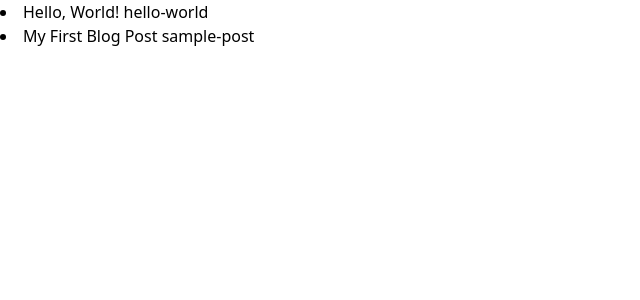
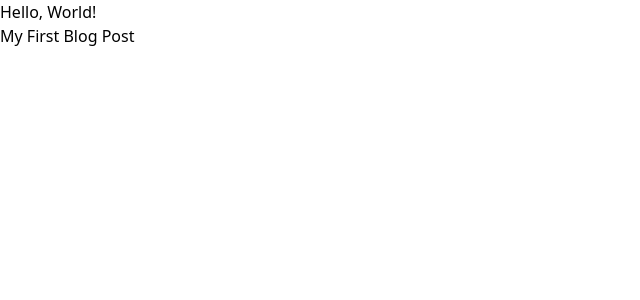
Before and after one commit to HameezExE/md-blog, a Next.js app: page / in a window 1280 px wide. Shown: the top 300 px of the page, without its empty margins (0-640 px from the left). Built offline with nearby package versions, Linux system fonts and the light colour scheme.

Commit message:
PostCard logic added

```diff
--- a/posts/hello-world.md
+++ b/posts/hello-world.md
@@ -11,7 +11,7 @@ Welcome to my blog! This is my very first post. 🎉
 
 ## Why I Started This Blog
 
-I created this blog to share my thoughts, projects, and experiences as I continue my journey in tech and beyond. Whether it's about coding, design, or life lessons, you'll find it all here.
+I created this blog to share my thoughts, projects, and experiences as I continue my journey in tech and beyond. Whether it's about coding, design, or life lessons.
 
 ## What's Next?
 
--- a/src/app/page.tsx
+++ b/src/app/page.tsx
@@ -1,4 +1,5 @@
 import { getAllPosts } from "../lib/posts";
+import PostCard from "../components/PostCard";
 
 export default async function Blog() {
   const posts = await getAllPosts();
@@ -6,9 +7,7 @@ export default async function Blog() {
   return (
     <div>
       {posts.map((post) => (
-        <li key={post.slug}>
-          {post.title} {post.slug}
-        </li>
+        <PostCard key={post.slug} slug={post.slug} title={post.title} />
       ))}
     </div>
   );
--- a/src/components/PostCard.tsx
+++ b/src/components/PostCard.tsx
@@ -0,0 +1,17 @@
+import Link from "next/link";
+
+interface PostCardProps {
+  slug: string;
+  title: string;
+}
+
+export default function PostCard({ slug, title }: PostCardProps) {
+  return (
+    <Link href={`post/${slug}`}>
+      <div className="border">
+        <h2>{title}</h2>
+        <p></p>
+      </div>
+    </Link>
+  );
+}
```
